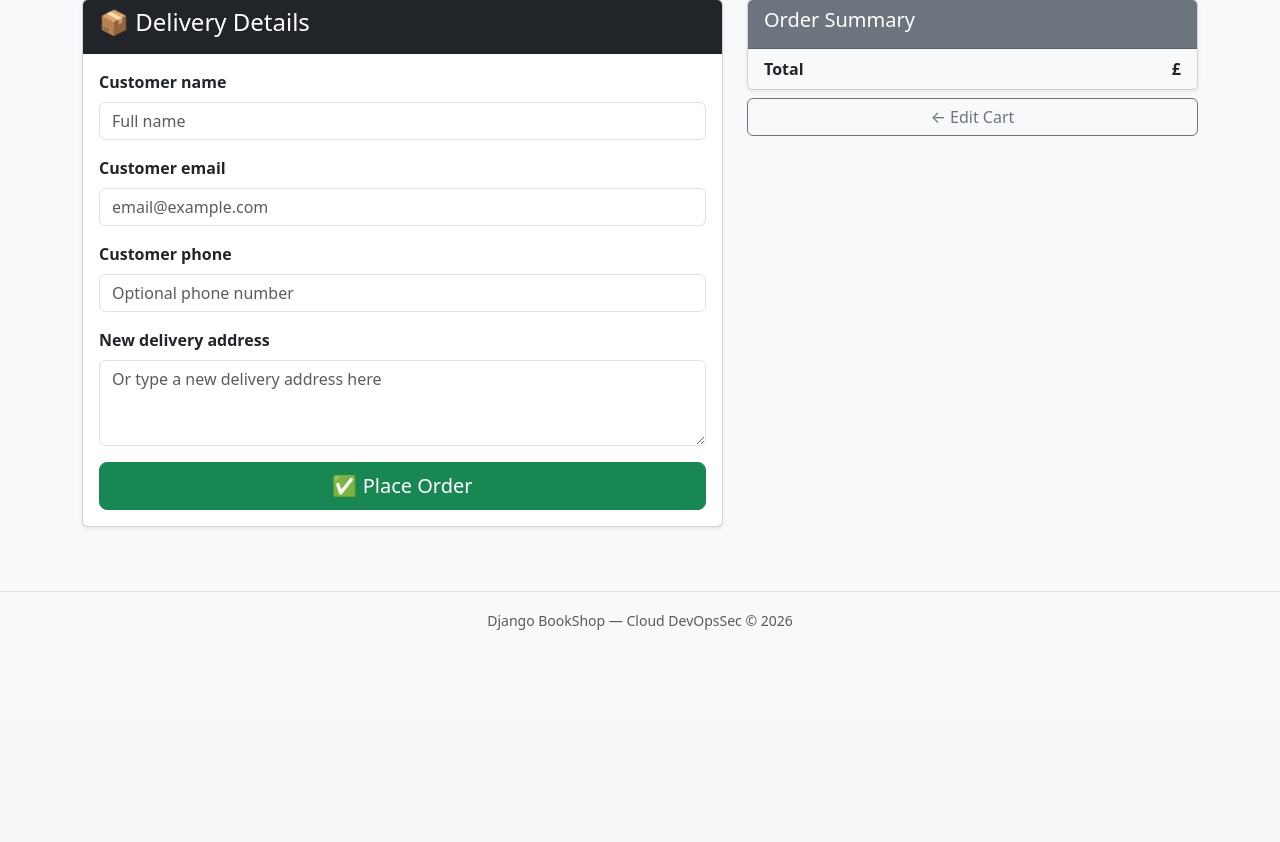
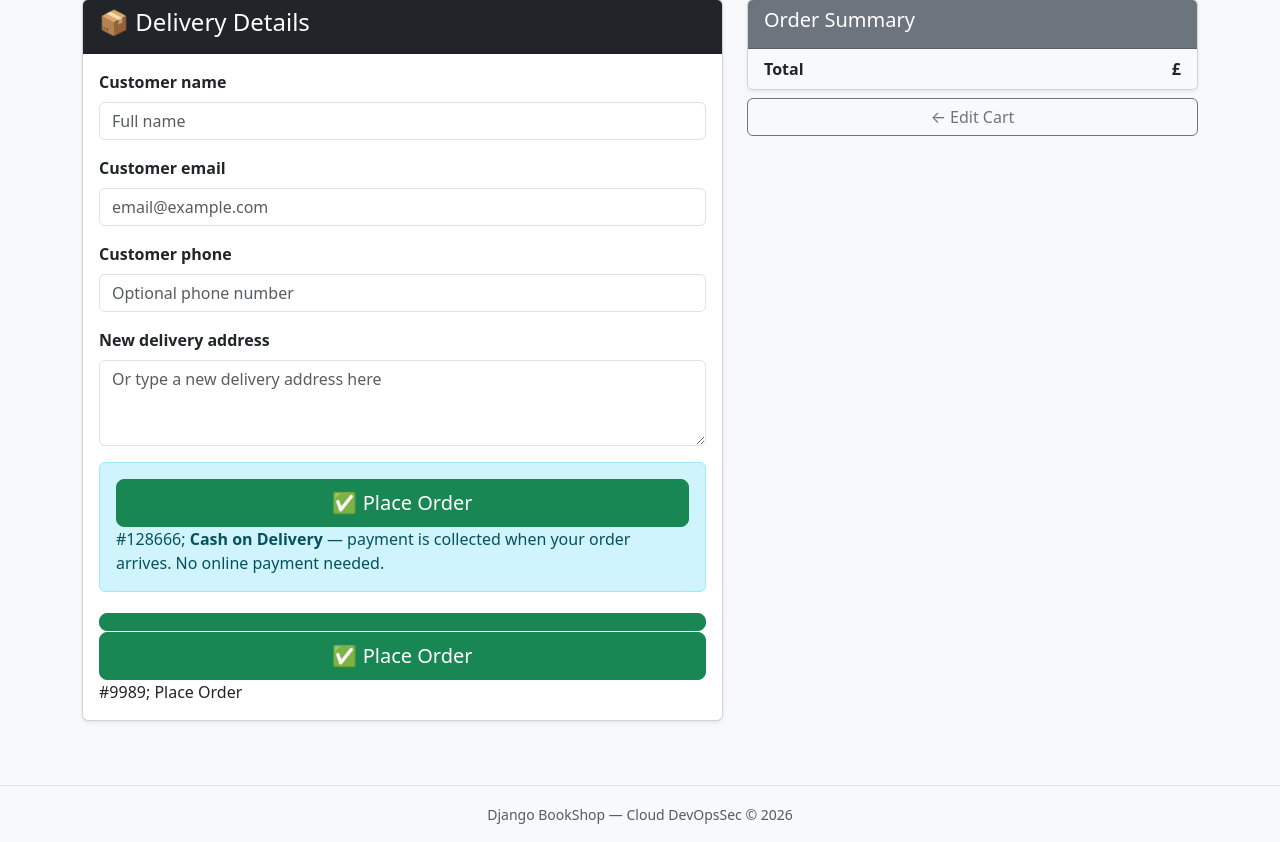
Before and after one commit to gopi122348/bookshop, a Django app: template books/templates/books/checkout.html in a window 1280 px wide. Shown: the part 81-923 px from the top of the page. Before the commit the page ends 711 px from the top, so only its background shows below. Run offline with Django 4.2, Linux system fonts and the light colour scheme; the template is opened without the code that fills it: values that come from a table or form of the project are taken from there, others are empty.

Commit message:
add cash on delivery notice

```diff
--- a/books/templates/books/checkout.html
+++ b/books/templates/books/checkout.html
@@ -73,7 +73,8 @@
      </div>
      {% endif %}
 
-     <button type='submit' class='btn btn-success btn-lg w-100'>&#9989; Place Order</button>
+     <div class='alert alert-info mb-3'><button type='submit' class='btn btn-success btn-lg w-100'>&#9989; Place Order</button>#128666; <strong>Cash on Delivery</strong> — payment is collected when your order arrives. No online payment needed.</div>
+     <button type='submit' class='btn btn-success btn-lg w-100'><button type='submit' class='btn btn-success btn-lg w-100'>&#9989; Place Order</button>#9989; Place Order</button>
     </form>
    </div>
   </div>
```
